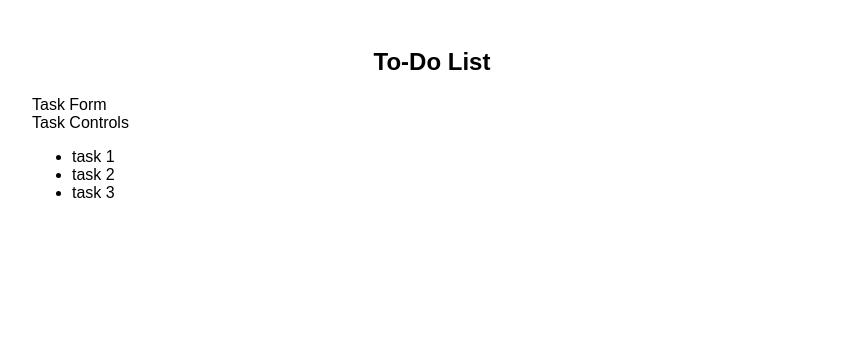
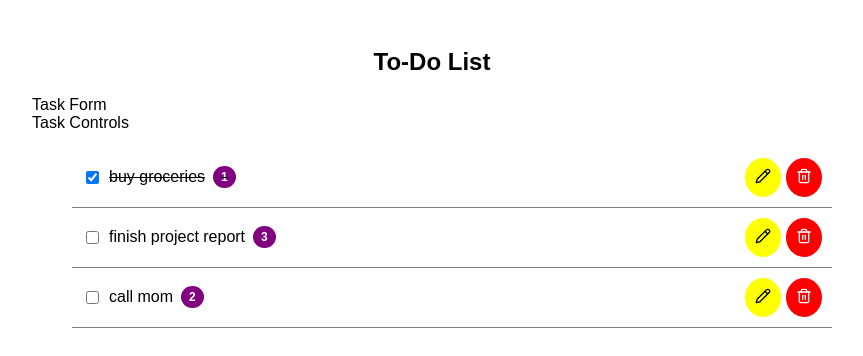
Before and after one commit to Tharmeem1999/React_Project-To_Do_List_App, a React (Vite) app: page / in a window 1280 px wide. Shown: the top 356 px of the page, without its empty margins (208-1071 px from the left). Built offline with nearby package versions, Linux system fonts and the light colour scheme.

Commit message:
rendering tasks

```diff
--- a/package.json
+++ b/package.json
@@ -10,6 +10,7 @@
     "preview": "vite preview"
   },
   "dependencies": {
+    "lucide-react": "^1.43.0",
     "react": "^19.2.8",
     "react-dom": "^19.2.8"
   },
--- a/src/App.jsx
+++ b/src/App.jsx
@@ -1,8 +1,30 @@
+import { useState } from "react";
 import TaskForm from "./components/TaskForm";
 import TaskControls from "./components/TaskControls";
 import TaskList from "./components/TaskList";
 
 const App = () => {
+  // eslint-disable-next-line no-unused-vars
+  const [tasks, setTasks] = useState([
+    {
+      id: 1,
+      text: "buy groceries",
+      priority: 1,
+      done: true,
+    },
+    {
+      id: 2,
+      text: "finish project report",
+      priority: 3,
+      done: false,
+    },
+    {
+      id: 3,
+      text: "call mom",
+      priority: 2,
+      done: false,
+    },
+  ]);
 
   return (
     <div
@@ -16,7 +38,7 @@
       <h2 style={{ textAlign: "center" }}>To-Do List</h2>
       <TaskForm />
       <TaskControls />
-      <TaskList />
+      <TaskList tasks={tasks} />
     </div>
   )
 }
--- a/src/components/TaskItem.jsx
+++ b/src/components/TaskItem.jsx
@@ -1,6 +1,67 @@
-const TaskItem = () => {
+import { Trash, Pencil } from "lucide-react";
+
+const TaskItem = ({ task }) => {
     return (
-        <div></div>
+        <>
+            <div style={{ display: "flex", alignItems: "center", flexGrow: 1 }}>
+                <input
+                    type="checkbox"
+                    checked={task.done}
+                    style={{ marginRight: "10px" }}
+                />
+                <span
+                    style={{
+                        textDecoration: task.done ? "line-through" : "none",
+                        flexGrow: 1,
+                        display: "flex",
+                        alignItems: "center",
+                        gap: "8px"
+                    }}
+                >
+                    {task.text}
+                    <span
+                        style={{
+                            backgroundColor: "purple",
+                            color: "white",
+                            borderRadius: "50%",
+                            padding: "4px 8px",
+                            fontSize: "12px",
+                            fontWeight: "bold",
+                            textAlign: "center",
+                            display: "inline-block"
+                        }}
+                    >
+                        {task.priority}
+                    </span>
+                </span>
+            </div>
+            <div style={{ display: "flex", gap: "5px" }}>
+                <button
+                    style={{
+                        borderRadius: "50%",
+                        backgroundColor: "yellow",
+                        color: "black",
+                        padding: "10px",
+                        border: "none",
+                        cursor: "pointer"
+                    }}
+                >
+                    <Pencil size={16} />
+                </button>
+                <button
+                    style={{
+                        borderRadius: "50%",
+                        backgroundColor: "red",
+                        color: "white",
+                        padding: "10px",
+                        border: "none",
+                        cursor: "pointer"
+                    }}
+                >
+                    <Trash size={16} />
+                </button>
+            </div>
+        </>
     );
 };
 
--- a/src/components/TaskList.jsx
+++ b/src/components/TaskList.jsx
@@ -1,18 +1,28 @@
 import TaskItem from "./TaskItem";
+// eslint-disable-next-line no-unused-vars
 import EditTaskForm from "./EditTaskForm";
 
-const TaskList = () => {
+const TaskList = ({ tasks }) => {
     return (
-        <div>
-            <ul>
-                <li>task 1</li>
-                <li>task 2</li>
-                <li>task 3</li>
-            </ul>
-            <TaskItem />
-            <EditTaskForm />
-        </div>
-
+        <ul>
+            {tasks.map((task) => (
+                <li
+                    key={task.id}
+                    style={{
+                        display: "flex",
+                        alignItems: "center",
+                        justifyContent: "center",
+                        padding: "10px",
+                        borderBottom: "1px solid grey",
+                        gap: "10px"
+                    }}
+                >
+                    <TaskItem
+                        task={task}
+                    />
+                </li>
+            ))}
+        </ul>
     );
 };
 
```
Also changed, not shown: 1 other file (tests, documents, lock files or other folders).
